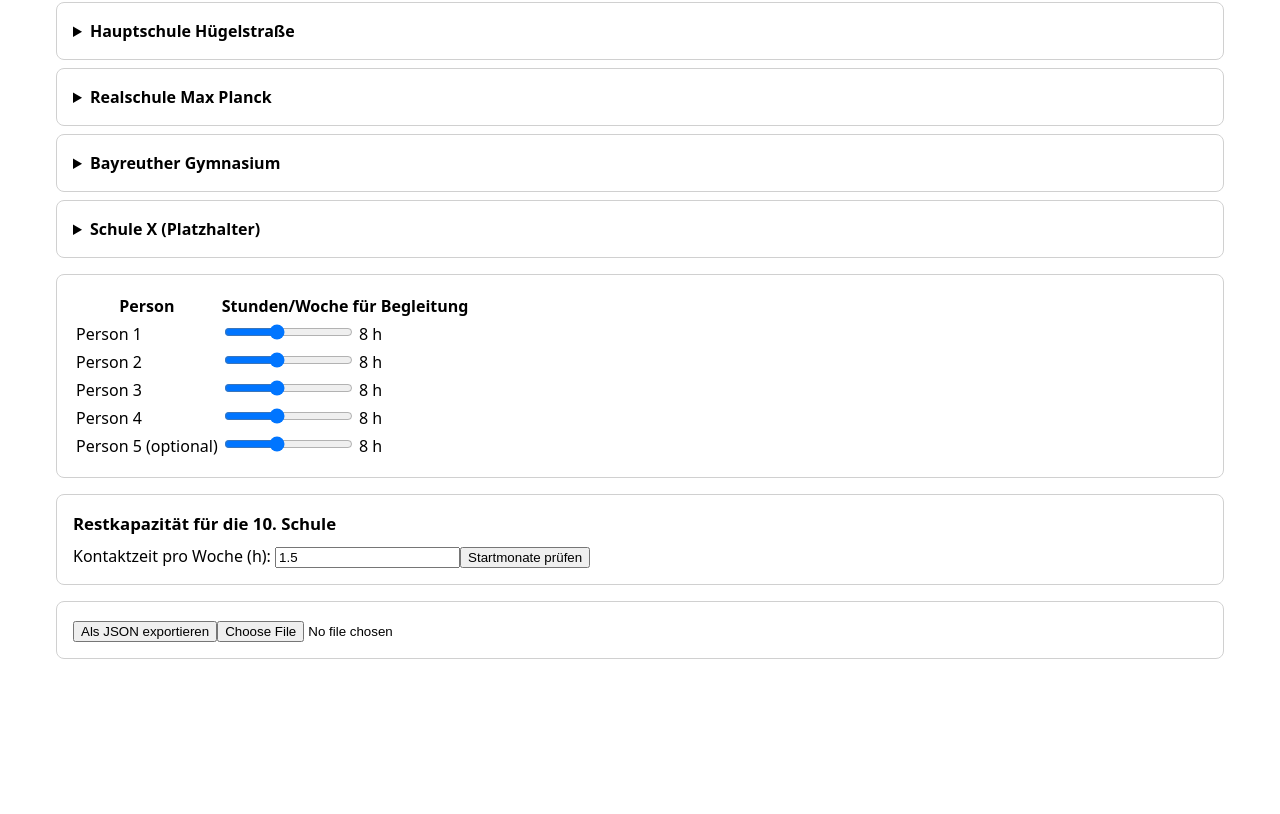
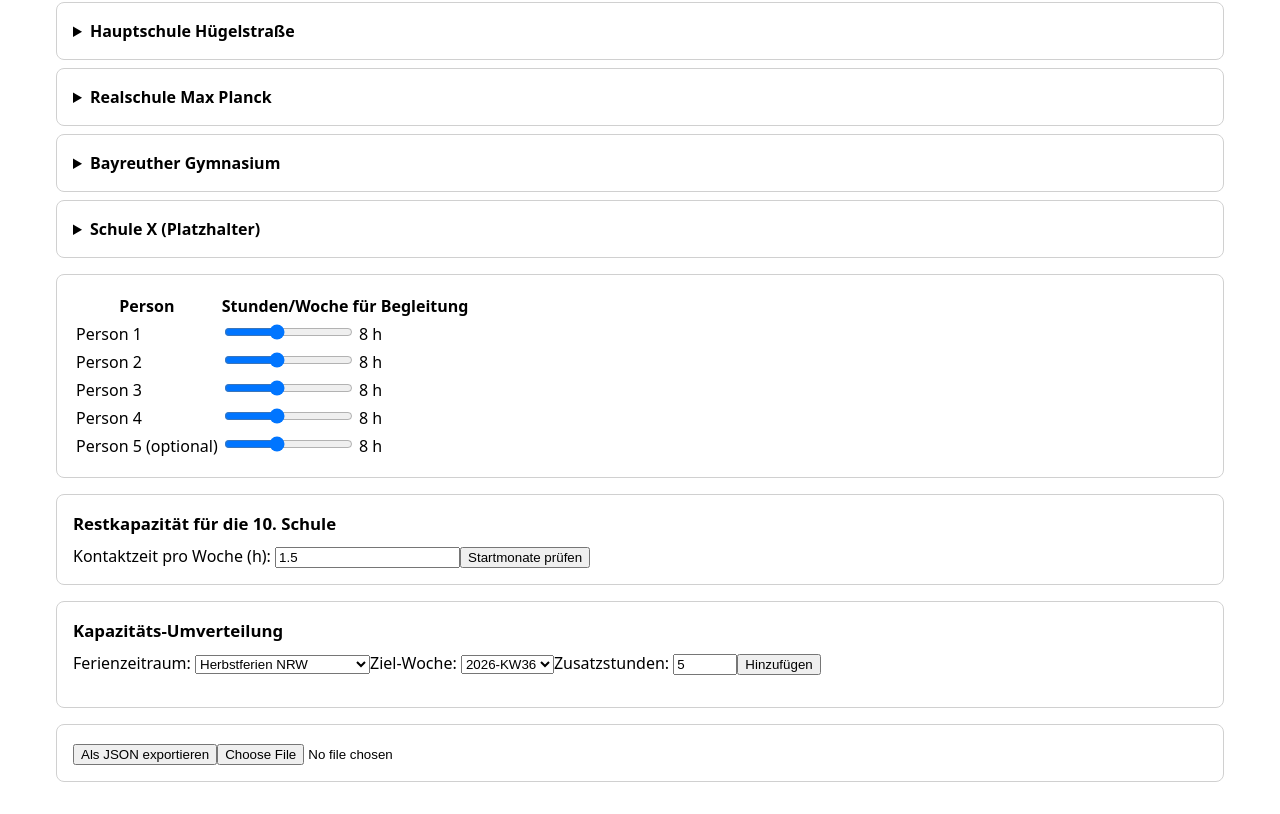
Before and after one commit to paulmeyerthkoeln-cloud/kapazitaetsrechner-schulbegleitung, a React (Vite) app: page / in a window 1280 px wide. Shown: the part 1424-2238 px from the top of the page. Before the commit the page ends 2115 px from the top, so only its background shows below. Built offline with nearby package versions, Linux system fonts and the light colour scheme.

Commit message:
feat(berechnungstool): add KapazitaetsUmverteilung tool and wire it into App

```diff
--- a/src/App.tsx
+++ b/src/App.tsx
@@ -6,6 +6,7 @@ import { SchulenAccordion } from './components/SchulenAccordion'
 import { PersonenTabelle } from './components/PersonenTabelle'
 import { EngpassBericht } from './components/EngpassBericht'
 import { RestkapazitaetPlanner } from './components/RestkapazitaetPlanner'
+import { KapazitaetsUmverteilung } from './components/KapazitaetsUmverteilung'
 import { SzenarioAuswahl } from './components/SzenarioAuswahl'
 import { ExportImport } from './components/ExportImport'
 
@@ -18,6 +19,8 @@ export default function App() {
     addEinheit,
     removeEinheit,
     setEinheitFelder,
+    addUmverteilung,
+    removeUmverteilung,
     szenario,
     setSzenario,
     sensitivitaet,
@@ -68,6 +71,15 @@ export default function App() {
         <RestkapazitaetPlanner data={data} />
       </div>
       <div className="card">
+        <KapazitaetsUmverteilung
+          umverteilungen={data.umverteilungen ?? []}
+          ferien={data.kalender.ferien}
+          wochen={ergebnis.wochen}
+          onAdd={addUmverteilung}
+          onRemove={removeUmverteilung}
+        />
+      </div>
+      <div className="card">
         <ExportImport exportJson={exportJson} importJson={importJson} importError={importError} />
       </div>
     </main>
--- /dev/null
+++ b/src/components/KapazitaetsUmverteilung.tsx
@@ -0,0 +1,75 @@
+import { useState } from 'react'
+import type { FerienZeitraum, Umverteilung } from '../lib/types'
+import type { WochenErgebnis } from '../lib/berechnung'
+
+export function KapazitaetsUmverteilung({
+  umverteilungen,
+  ferien,
+  wochen,
+  onAdd,
+  onRemove,
+}: {
+  umverteilungen: Umverteilung[]
+  ferien: FerienZeitraum[]
+  wochen: WochenErgebnis[]
+  onAdd: (ferienName: string, zielWochenKey: string, zusatzStunden: number) => void
+  onRemove: (id: string) => void
+}) {
+  const zielWochen = wochen.filter((w) => !w.istFerien)
+  const [ferienName, setFerienName] = useState(ferien[0]?.name ?? '')
+  const [zielWochenKey, setZielWochenKey] = useState(zielWochen[0]?.wochenKey ?? '')
+  const [zusatzStunden, setZusatzStunden] = useState(5)
+
+  function hinzufuegen() {
+    if (!ferienName || !zielWochenKey) return
+    onAdd(ferienName, zielWochenKey, zusatzStunden)
+  }
+
+  return (
+    <div>
+      <h3>Kapazitäts-Umverteilung</h3>
+      <label>
+        Ferienzeitraum:{' '}
+        <select value={ferienName} onChange={(e) => setFerienName(e.target.value)}>
+          {ferien.map((f) => (
+            <option key={f.name} value={f.name}>
+              {f.name}
+            </option>
+          ))}
+        </select>
+      </label>
+      <label>
+        Ziel-Woche:{' '}
+        <select value={zielWochenKey} onChange={(e) => setZielWochenKey(e.target.value)}>
+          {zielWochen.map((w) => (
+            <option key={w.wochenKey} value={w.wochenKey}>
+              {w.wochenKey}
+            </option>
+          ))}
+        </select>
+      </label>
+      <label>
+        Zusatzstunden:{' '}
+        <input
+          type="number"
+          min={0}
+          step={0.5}
+          value={zusatzStunden}
+          onChange={(e) => setZusatzStunden(Number(e.target.value))}
+          style={{ width: '4rem' }}
+        />
+      </label>
+      <button onClick={hinzufuegen}>Hinzufügen</button>
+      <ul>
+        {umverteilungen.map((u) => (
+          <li key={u.id}>
+            {u.zusatzStunden} Std aus {u.ferienName} → {u.zielWochenKey}{' '}
+            <button onClick={() => onRemove(u.id)} aria-label={`Umverteilung ${u.id} löschen`}>
+              🗑
+            </button>
+          </li>
+        ))}
+      </ul>
+    </div>
+  )
+}
```
Also changed, not shown: 2 other files (tests, documents, lock files or other folders).
